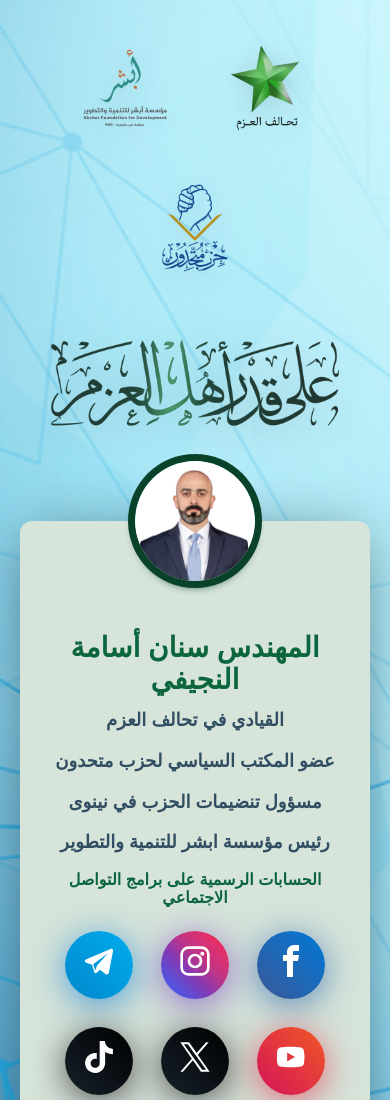
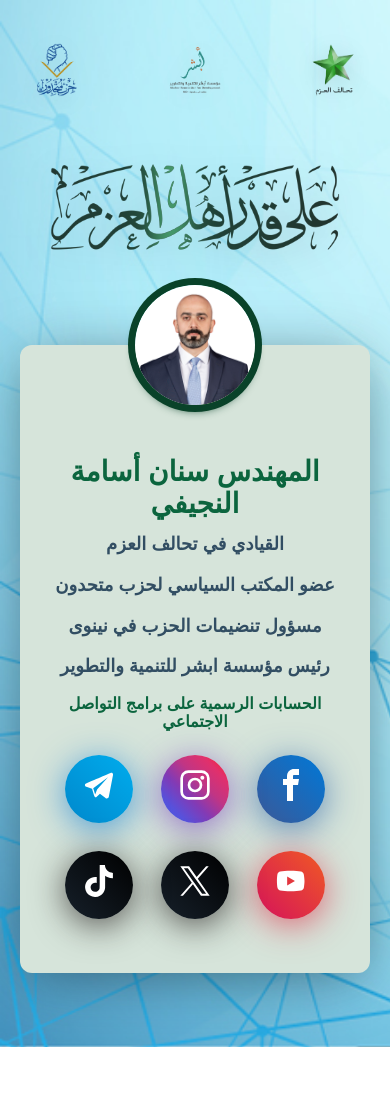
Before and after one commit to siosnuj-source/sinan-alnujaifi-site, a plain HTML site: page index.html in a window 390 px wide. Shown: the top 1100 px of the page. After the commit the page ends 1047 px from the top, so only its background shows below. Drawn offline with nearby package versions, Linux system fonts and the light colour scheme; a script that the page names is missing.

Commit message:
Edit image display

```diff
--- a/assets/style.css
+++ b/assets/style.css
@@ -403,3 +403,15 @@ a, a:hover { text-decoration: none; }
 @media (prefers-reduced-motion: reduce) {
   * { animation: none !important; transition: none !important; }
 }
+
+/* 📱 على الشاشات الصغيرة: صغّر اللوغوهات وخليهم بسطر واحد */
+@media (max-width:576px){
+  .top-logos{
+    flex-wrap: nowrap;              /* لا يلفوا للسطر الثاني */
+    justify-content: space-between; /* توزيع متساوي */
+    gap: 14px;                      /* فراغ أقل بينهم */
+  }
+  .top-logo{
+    height: 54px;                   /* تصغير كافي حتى يدخلوا بخط واحد */
+  }
+}
```
